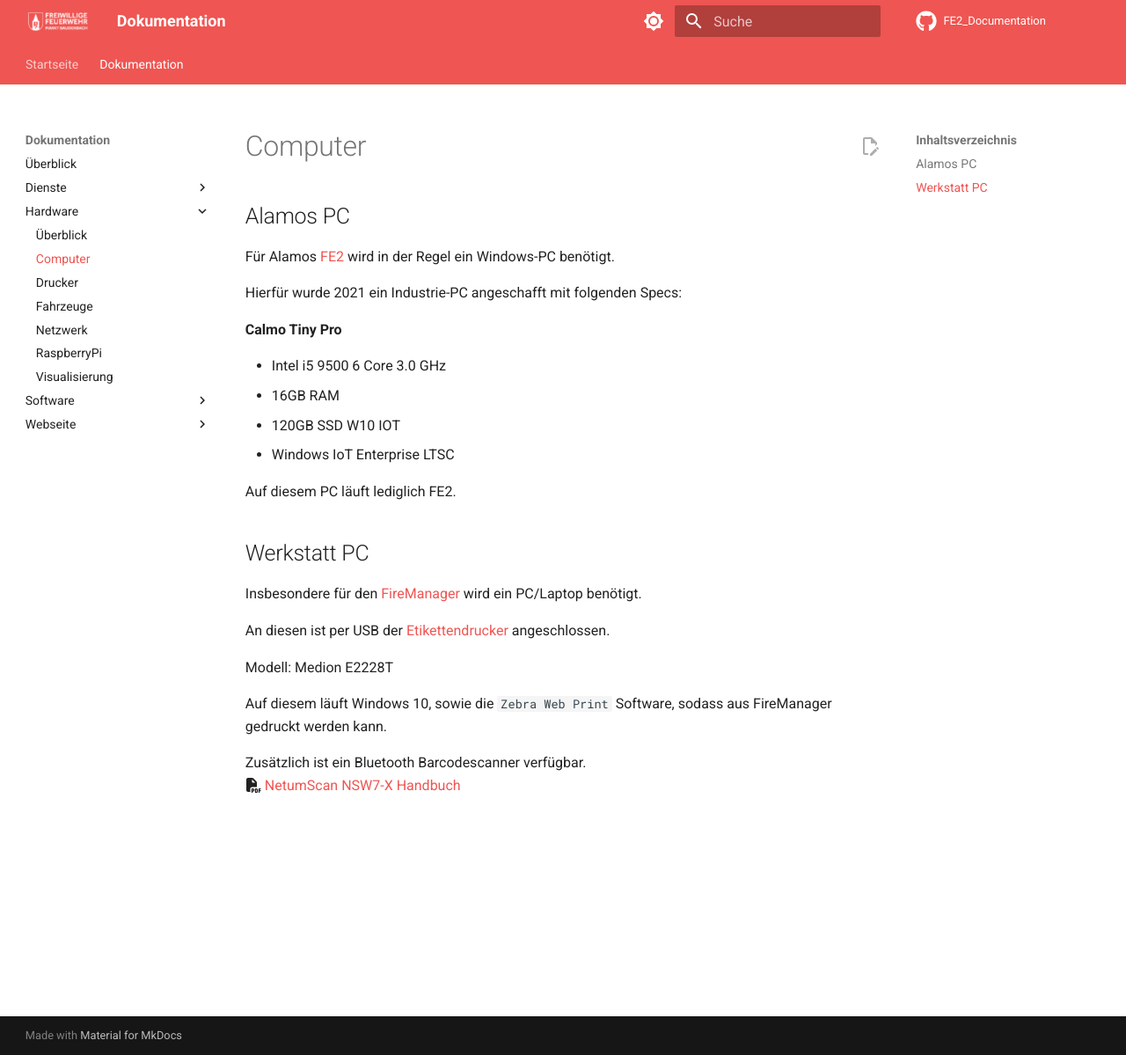
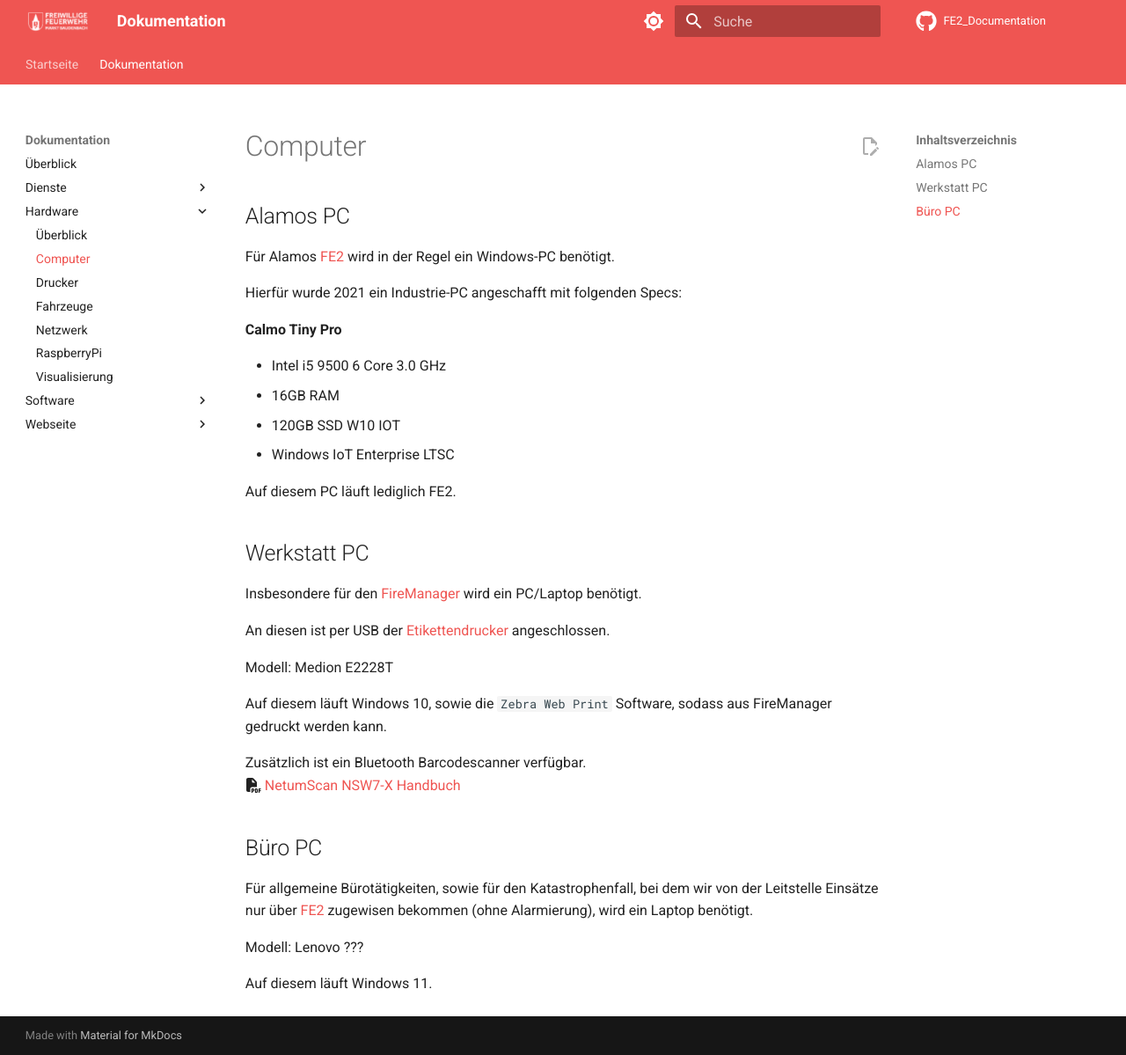
Before and after one commit to FFW-Baudenbach/FE2_Documentation, an MkDocs documentation site: the page built from docs/Dokumentation/Hardware/Computer.md, in a window 1280 px wide and 1199 px high. Shown: the whole window at 88% size. Built offline with MkDocs 1.6.1 and Material for MkDocs 9.7.7, drawn with Linux system fonts in a browser that asks for light colours; comment, search, counter and statistics services are not loaded.

Commit message:
Added Büro PC

```diff
--- a/docs/Dokumentation/Hardware/Computer.md
+++ b/docs/Dokumentation/Hardware/Computer.md
@@ -25,3 +25,10 @@
 
 Zusätzlich ist ein Bluetooth Barcodescanner verfügbar.
 :fontawesome-solid-file-pdf: [NetumScan NSW7-X Handbuch](../../assets/NSW7-X_Full_Manual.pdf){:target="_blank"}
+
+## Büro PC
+Für allgemeine Bürotätigkeiten, sowie für den Katastrophenfall, bei dem wir von der Leitstelle Einsätze nur über [FE2](../Software/FE2.md) zugewisen bekommen (ohne Alarmierung), wird ein Laptop benötigt.
+
+Modell: Lenovo ???
+
+Auf diesem läuft Windows 11.
```
Also changed, not shown: docs/Dokumentation/Hardware/Netzwerk.md (+1 -0 lines).
